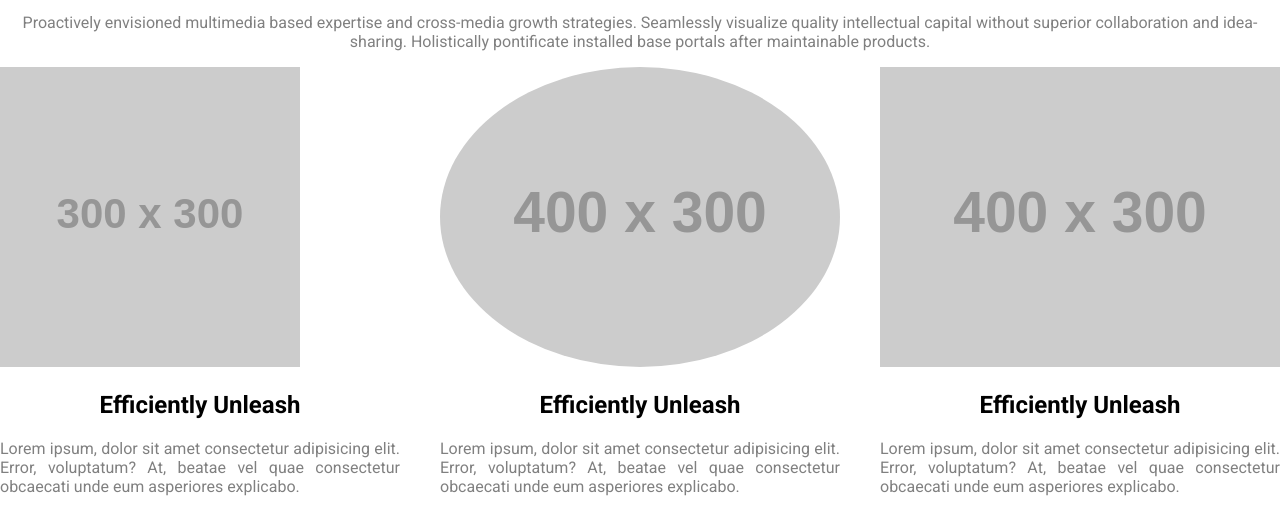
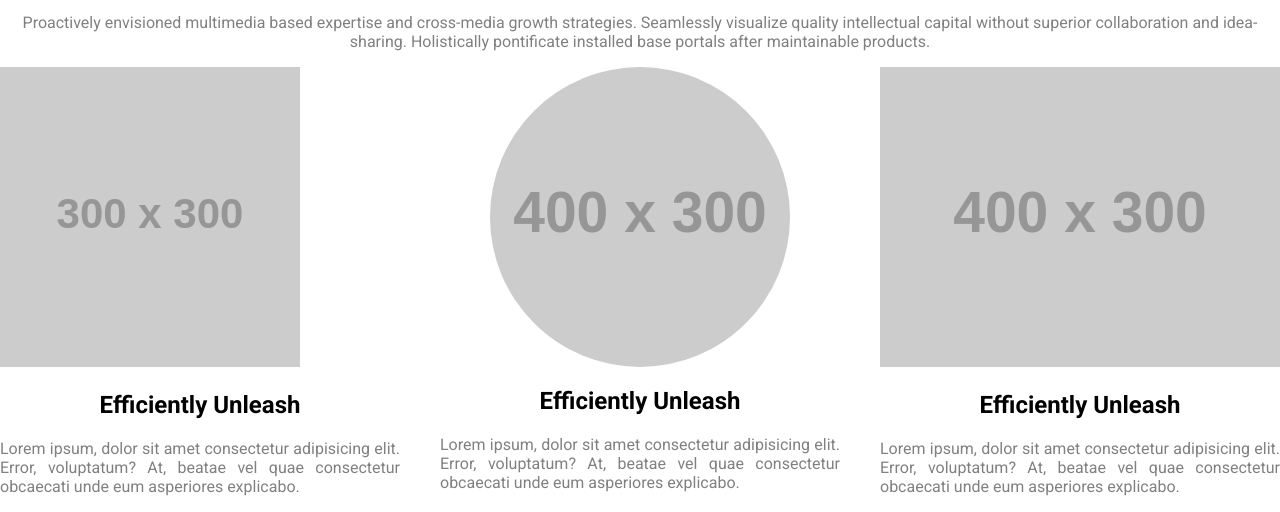
Before and after one commit to justyzas/23-11-29-RPA-ir-NoCode, a plain HTML site: page 2023-12-06/index.html in a window 1280 px wide. Shown: the part 434-946 px from the top of the page. Drawn offline with Linux system fonts and the light colour scheme; placeholder pictures from the web are drawn by us.

Commit message:
Ikeliami reikalingi resursai atlikti užduočiai

```diff
--- a/2023-12-06/index.html
+++ b/2023-12-06/index.html
@@ -81,11 +81,14 @@
 							</p>
 						</div>
 						<div>
-							<img
-								class="isskirtine-foto"
-								src="https://placehold.co/400x300"
-								alt="Čia turėtu buti nuotrauka"
-							/>
+							<div class="isskirtine-foto">
+								<img
+									class=""
+									src="https://placehold.co/400x300"
+									alt="Čia turėtu buti nuotrauka"
+								/>
+							</div>
+
 							<h2>Efficiently Unleash</h2>
 							<p>
 								Lorem ipsum, dolor sit amet consectetur adipisicing elit. Error,
--- a/2023-12-06/styles/main.css
+++ b/2023-12-06/styles/main.css
@@ -112,4 +112,14 @@ header .container button:hover {
 
 .isskirtine-foto {
 	border-radius: 100%;
+	width: 300px;
+	height: 300px;
+	overflow: hidden;
+	position: relative;
+	left: 50px;
 }
+
+.isskirtine-foto img {
+	position: relative;
+	left: -50px;
+}
```
Also changed, not shown: 1 other file.
